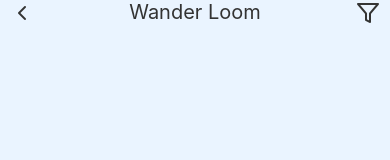
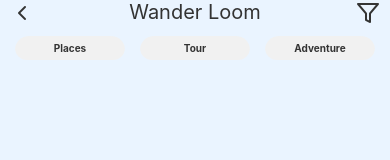
Before and after one commit to abhiroop43/wander-loom, a React Native app: screen / in a window 390 px wide. Shown: the top 160 px of the page. Built offline with nearby package versions, Linux system fonts and the light colour scheme.

Commit message:
completed quick filter buttons

```diff
--- /dev/null
+++ b/components/landing/QuickFilterButton.tsx
@@ -0,0 +1,62 @@
+import React from "react";
+import { TouchableOpacity, Text, StyleSheet } from "react-native";
+import { LinearGradient } from "expo-linear-gradient";
+import { theme } from "../../constants/theme";
+
+interface QuickFilterButtonProps {
+  title: string;
+  selected: boolean;
+  onClick: any;
+  filterParam: string;
+}
+
+const QuickFilterButton = ({
+  title,
+  selected,
+  onClick,
+  filterParam,
+}: QuickFilterButtonProps) => {
+  return (
+    <TouchableOpacity onPress={onClick} style={styles.container}>
+      {selected ? (
+        <LinearGradient
+          colors={[theme.colors.bg500, theme.colors.bg400]}
+          style={styles.button}
+          start={{ x: 0.3, y: 0.2 }}
+        >
+          <Text style={styles.selectedButtonText}>{title}</Text>
+        </LinearGradient>
+      ) : (
+        <LinearGradient colors={["#f1f1f1", "#f1f1f1"]} style={styles.button}>
+          <Text style={styles.deselectedButtonText}>{title}</Text>
+        </LinearGradient>
+      )}
+    </TouchableOpacity>
+  );
+};
+
+const styles = StyleSheet.create({
+  container: {
+    borderRadius: 15,
+    overflow: "hidden",
+  },
+  button: {
+    paddingVertical: 6,
+    paddingHorizontal: 20,
+    borderRadius: 15,
+    alignItems: "center",
+    width: 110,
+  },
+  selectedButtonText: {
+    color: "#fff",
+    fontSize: 10,
+    fontWeight: "bold",
+  },
+  deselectedButtonText: {
+    color: theme.colors.text,
+    fontSize: 10,
+    fontWeight: "bold",
+  },
+});
+
+export default QuickFilterButton;
--- a/components/shared/AppHeader.tsx
+++ b/components/shared/AppHeader.tsx
@@ -44,7 +44,7 @@ const AppHeader = ({ title, onBackPress, onFilterPress }: AppHeaderProps) => {
 
 const styles = StyleSheet.create({
   headerContainer: {
-    backgroundColor: theme.colors.bgExtraLight,
+    backgroundColor: theme.colors.bg100,
     justifyContent: "space-around",
     borderBottomWidth: 0, // Remove the default bottom border
     borderTopWidth: 0,
--- a/constants/theme.ts
+++ b/constants/theme.ts
@@ -1,8 +1,10 @@
 export const theme = {
   colors: {
-    bgExtraLight: "#eaf4ff",
-    bgLight: "#a2d4ff",
-    bgDark: "#006fce",
+    bg100: "#eaf4ff",
+    bg200: "#a2d4ff",
+    bg400: "#71b1ff",
+    bg500: "#006fce",
+    bg800: "#00396e",
     text: "#333",
   },
 };
--- a/screens/LandingScreen.tsx
+++ b/screens/LandingScreen.tsx
@@ -2,13 +2,15 @@ import React, { useState, useEffect } from "react";
 import { View, Text, StyleSheet } from "react-native";
 import { Card, Button } from "@rneui/themed";
 import Ionicons from "@expo/vector-icons/Ionicons";
-import { SafeAreaProvider, SafeAreaView } from "react-native-safe-area-context";
+import { SafeAreaView } from "react-native-safe-area-context";
 import AppHeader from "../components/shared/AppHeader";
 import { theme } from "../constants/theme";
 import SearchField from "../components/landing/SearchField";
+import QuickFilterButton from "../components/landing/QuickFilterButton";
 
 const LandingScreen = () => {
   const [searchFilterVisible, setSearchFilterVisible] = useState(false);
+  const [quickFilter, setQuickFilter] = useState("");
 
   const onFilterPress = () => {
     setSearchFilterVisible(!searchFilterVisible);
@@ -21,6 +23,33 @@ const LandingScreen = () => {
         onFilterPress={onFilterPress}
       />
       {searchFilterVisible && <SearchField />}
+      <View style={styles.quickFilterContainer}>
+        <QuickFilterButton
+          title="Places"
+          filterParam="places"
+          selected={quickFilter === "places"}
+          onClick={() => {
+            setQuickFilter("places");
+          }}
+        />
+        <QuickFilterButton
+          title="Tour"
+          filterParam="tour"
+          selected={quickFilter === "tour"}
+          onClick={() => {
+            setQuickFilter("tour");
+          }}
+        />
+        <QuickFilterButton
+          title="Adventure"
+          filterParam="adventure"
+          selected={quickFilter === "adventure"}
+          onClick={() => {
+            setQuickFilter("adventure");
+          }}
+        />
+      </View>
+      <View style={styles.filteredItemsContainer}></View>
     </SafeAreaView>
   );
 };
@@ -29,14 +58,17 @@ export default LandingScreen;
 
 const styles = StyleSheet.create({
   rootContainer: {
-    backgroundColor: theme.colors.bgExtraLight,
+    backgroundColor: theme.colors.bg100,
     flex: 1,
   },
-  greetingContainer: {
+  quickFilterContainer: {
+    flex: 1,
     flexDirection: "row",
-    alignItems: "center",
-    justifyContent: "space-around",
+    justifyContent: "space-between",
+    marginHorizontal: 15,
+    height: 10,
   },
-  greetingText: { flex: 1, fontSize: 18, fontWeight: "bold" },
-  weatherText: { flex: 1, textAlign: "right", fontSize: 14 },
+  filteredItemsContainer: {
+    flex: 28,
+  },
 });
```
